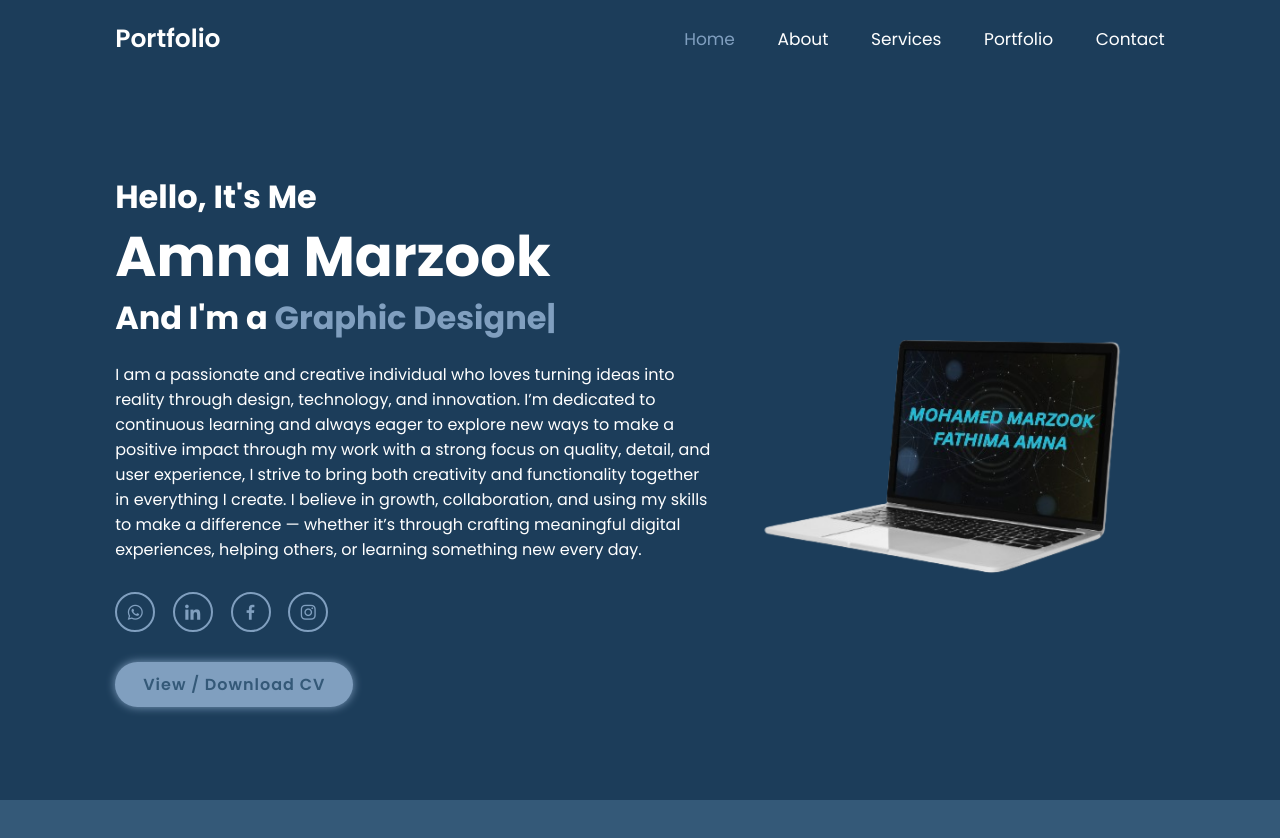
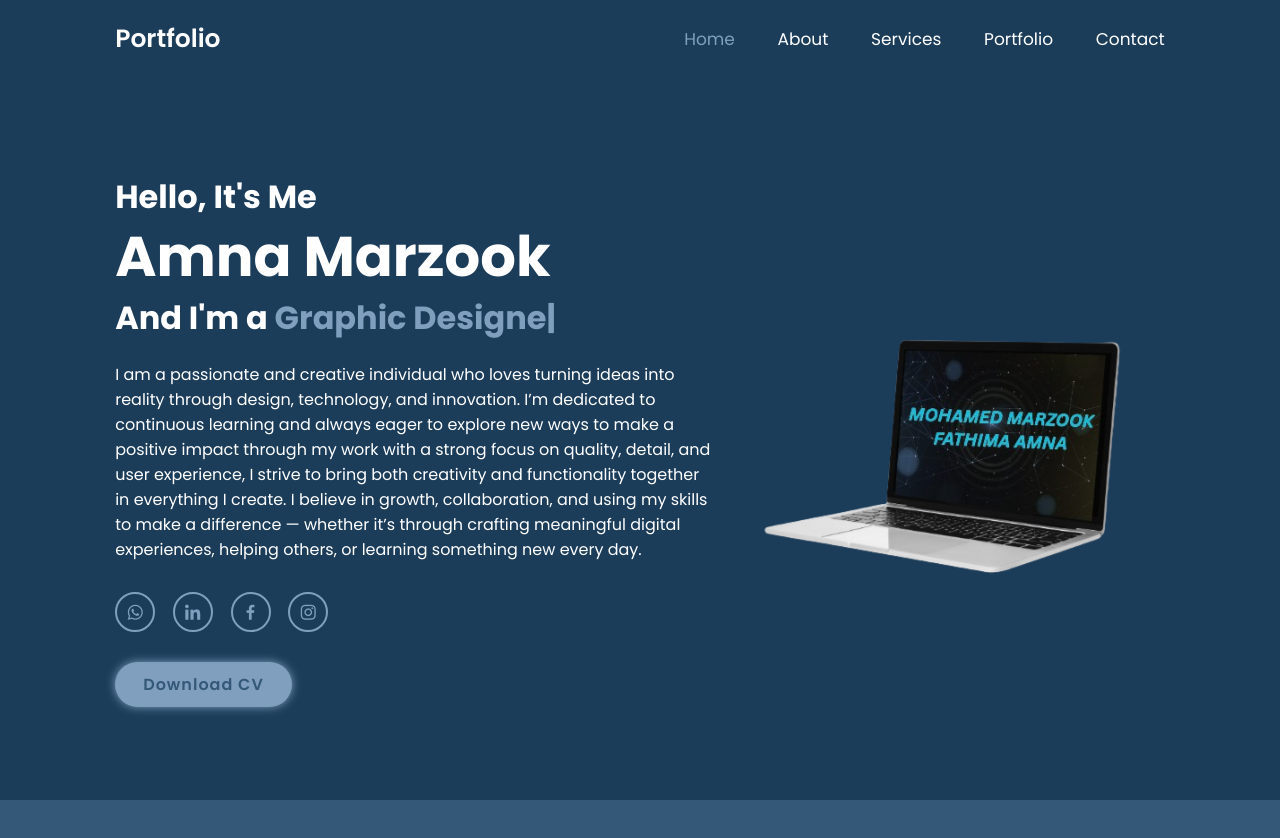
Before and after one commit to Fathima-Amna/Portfolio, a plain HTML site: page index.html in a window 1280 px wide. Shown: the top 838 px of the page. Drawn offline with nearby package versions, Linux system fonts and the light colour scheme.

Commit message:
Update index.html

```diff
--- a/index.html
+++ b/index.html
@@ -48,7 +48,7 @@
             <a href="#"><i class='bx bxl-facebook'></i></a>
             <a href="#"><i class='bx bxl-instagram'></i></a>
         </div>
-        <a href="files/MMFAmna.pdf" target="_blank" class="btn">View / Download CV</a>
+        <a href="files/MMFAmna.pdf" target="_blank" class="btn">Download CV</a>
     </div>
 
     <div class="home-img">
```
